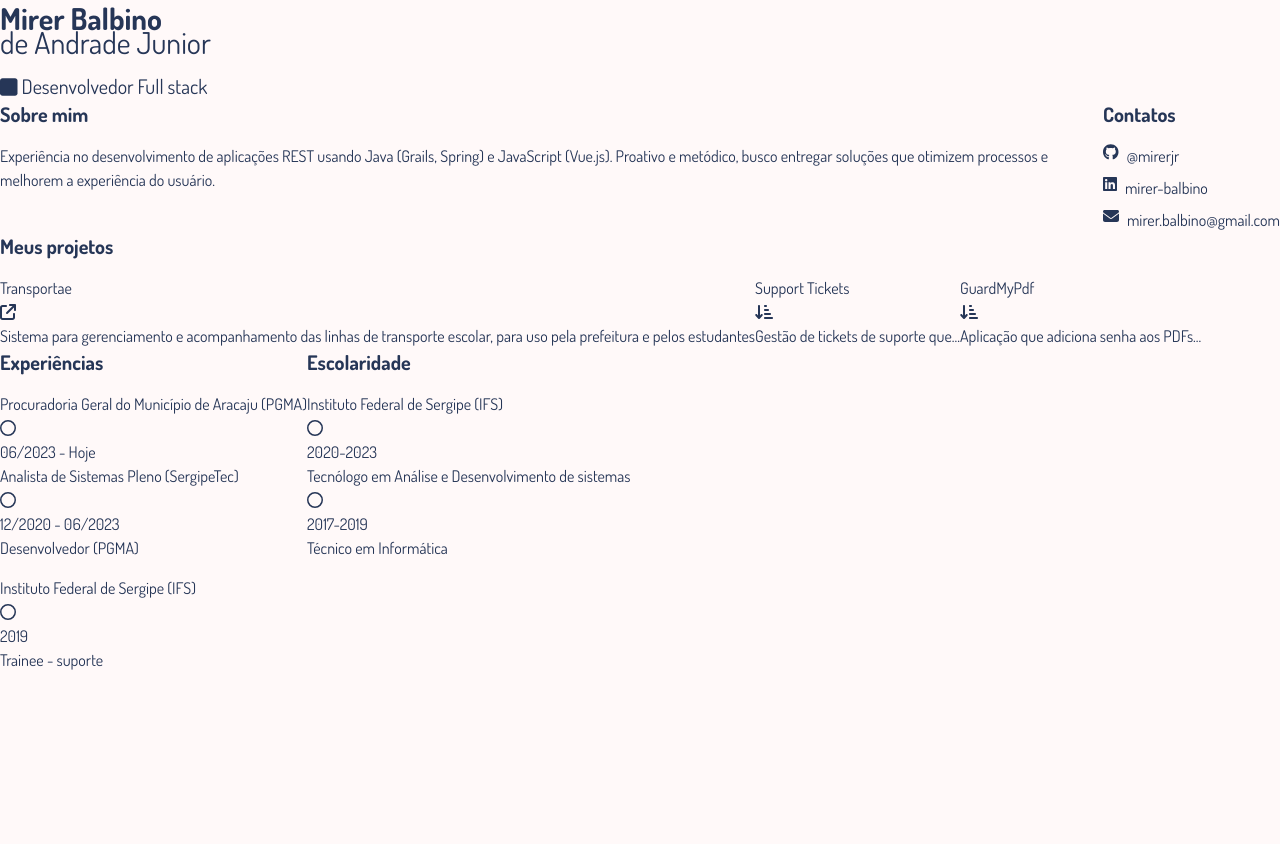
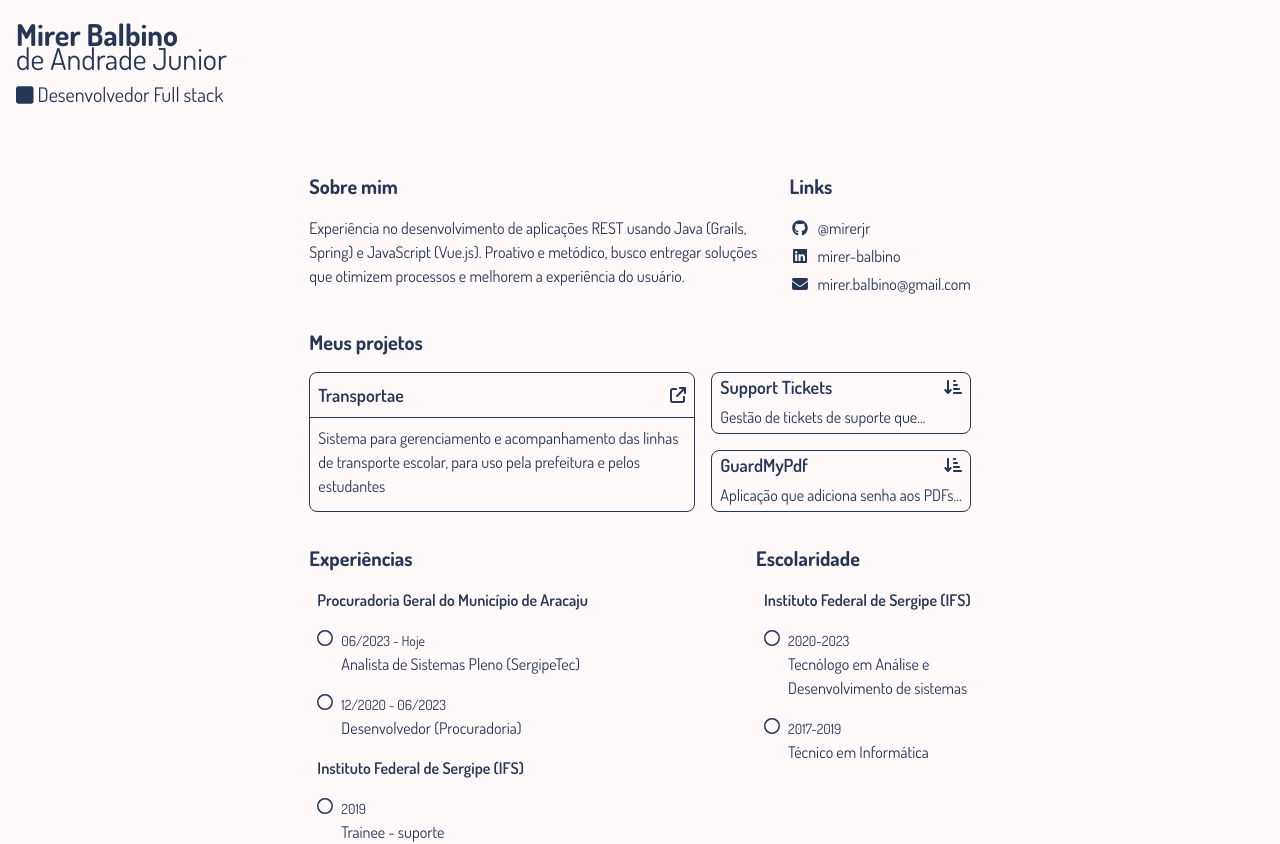
Before and after one commit to mirerjr/portfolio, a Vue app: page / in a window 1280 px wide. Before the commit the page ends 800 px from the top, so only its background shows below. Built offline with nearby package versions, Linux system fonts and the light colour scheme.

Commit message:
style: apply sections styling based on the prototype

```diff
--- a/src/App.vue
+++ b/src/App.vue
@@ -3,7 +3,8 @@ import BaseSection from "./components/BaseSection.vue";
 </script>
 
 <template>
-  <header class="flex flex-col gap-6">
+  <div class="flex flex-col gap-12">
+    <header class="m-4 flex flex-col gap-4">
       <div>
         <h1 class="text-3xl font-bold">
           Mirer Balbino
@@ -14,35 +15,44 @@ import BaseSection from "./components/BaseSection.vue";
         <fontAwesomeIcon icon="fa-solid fa-square" /> Desenvolvedor Full stack
       </p>
     </header>
-  <main>
-    <section class="flex">
-      <BaseSection title="Sobre mim">
+    <main class="mx-auto flex max-w-3xl flex-col gap-8 px-4">
+      <section
+        class="flex flex-col gap-8 sm:flex-row sm:justify-between sm:gap-4"
+      >
+        <BaseSection title="Sobre mim" class="max-w-md">
           <p>
-          Experiência no desenvolvimento de aplicações REST usando Java (Grails,
-          Spring) e JavaScript (Vue.js). Proativo e metódico, busco entregar
-          soluções que otimizem processos e melhorem a experiência do usuário.
+            Experiência no desenvolvimento de aplicações REST usando Java
+            (Grails, Spring) e JavaScript (Vue.js). Proativo e metódico, busco
+            entregar soluções que otimizem processos e melhorem a experiência do
+            usuário.
           </p>
         </BaseSection>
-      <BaseSection title="Contatos">
-        <ul class="flex flex-col gap-2">
+        <BaseSection title="Links" class="order-first sm:order-last">
+          <ul class="flex flex-row flex-wrap gap-1 gap-x-4 sm:flex-col">
             <li>
-            <a href="https://github.com/mirerjr" class="flex gap-2">
-              <fontAwesomeIcon icon="fa-brands fa-github" />
+              <a
+                href="https://github.com/mirerjr"
+                class="flex items-center gap-2"
+              >
+                <fontAwesomeIcon icon="fa-brands fa-github" class="w-5" />
                 @mirerjr
               </a>
             </li>
             <li>
               <a
                 href="https://www.linkedin.com/in/mirer-balbino"
-              class="flex gap-2"
+                class="flex items-center gap-2"
               >
-              <fontAwesomeIcon icon="fa-brands fa-linkedin" />
+                <fontAwesomeIcon icon="fa-brands fa-linkedin" class="w-5" />
                 mirer-balbino
               </a>
             </li>
             <li>
-            <a href="mailto:mirer.balbino@gmail.com" class="flex gap-2">
-              <fontAwesomeIcon icon="fa-solid fa-envelope" />
+              <a
+                href="mailto:mirer.balbino@gmail.com"
+                class="flex items-center gap-2"
+              >
+                <fontAwesomeIcon icon="fa-solid fa-envelope" class="w-5" />
                 mirer.balbino@gmail.com
               </a>
             </li>
@@ -50,61 +60,69 @@ import BaseSection from "./components/BaseSection.vue";
         </BaseSection>
       </section>
       <BaseSection title="Meus projetos">
-      <div class="flex">
-        <article>
-          <header>
-            <h3>Transportae</h3>
+        <div class="flex gap-4">
+          <article class="rounded-lg border border-main">
+            <header class="flex items-center justify-between border-b p-2">
+              <h3 class="text-lg font-semibold">Transportae</h3>
               <fontAwesomeIcon icon="fa-solid fa-external-link" />
             </header>
-          <p>
-            Sistema para gerenciamento e acompanhamento das linhas de transporte
-            escolar, para uso pela prefeitura e pelos estudantes
+            <p class="max-w-sm p-2">
+              Sistema para gerenciamento e acompanhamento das linhas de
+              transporte escolar, para uso pela prefeitura e pelos estudantes
             </p>
           </article>
-        <article>
-          <header>
-            <h3>Support Tickets</h3>
+          <div class="flex flex-col gap-4">
+            <article class="cursor-pointer rounded-lg border border-main">
+              <header class="flex items-center justify-between px-2">
+                <h3 class="text-lg font-semibold">Support Tickets</h3>
                 <fontAwesomeIcon icon="fa-solid fa-arrow-down-short-wide" />
               </header>
-          <p>Gestão de tickets de suporte que...</p>
+              <p class="max-w-sm px-2 py-1">
+                Gestão de tickets de suporte que...
+              </p>
             </article>
-        <article>
-          <header>
-            <h3>GuardMyPdf</h3>
+            <article class="cursor-pointer rounded-lg border border-main">
+              <header class="flex items-center justify-between px-2">
+                <h3 class="text-lg font-semibold">GuardMyPdf</h3>
                 <fontAwesomeIcon icon="fa-solid fa-arrow-down-short-wide" />
               </header>
-          <p>Aplicação que adiciona senha aos PDFs...</p>
+              <p class="max-w-sm px-2 py-1">
+                Aplicação que adiciona senha aos PDFs...
+              </p>
             </article>
           </div>
+        </div>
       </BaseSection>
-    <div class="flex">
+      <div class="flex flex-col justify-between gap-8 sm:flex-row sm:gap-2">
         <BaseSection title="Experiências">
-        <article>
-          <h4>Procuradoria Geral do Município de Aracaju (PGMA)</h4>
-          <ul>
-            <li>
+          <article class="flex flex-col gap-4 pl-2">
+            <h3 class="font-semibold">
+              Procuradoria Geral do Município de Aracaju
+            </h3>
+            <ul class="flex flex-col gap-4">
+              <li class="flex items-baseline gap-2">
                 <fontAwesomeIcon icon="fa-regular fa-circle" />
                 <div>
-                <span>06/2023 - Hoje</span>
+                  <span class="text-sm">06/2023 - Hoje</span>
                   <p>Analista de Sistemas Pleno (SergipeTec)</p>
                 </div>
               </li>
-            <li>
+              <li class="flex items-baseline gap-2">
                 <fontAwesomeIcon icon="fa-regular fa-circle" />
                 <div>
-                <span>12/2020 - 06/2023</span>
-                <p>Desenvolvedor (PGMA)</p>
+                  <span class="text-sm">12/2020 - 06/2023</span>
+                  <p>Desenvolvedor (Procuradoria)</p>
                 </div>
               </li>
             </ul>
           </article>
-        <article>
-          <h4>Instituto Federal de Sergipe (IFS)</h4>
-          <ul>
-            <li>
+          <article class="flex flex-col gap-4 pl-2">
+            <h3 class="font-semibold">Instituto Federal de Sergipe (IFS)</h3>
+            <ul class="flex flex-col gap-4">
+              <li class="flex items-baseline gap-2">
                 <fontAwesomeIcon icon="fa-regular fa-circle" />
                 <div>
-                <span>2019</span>
+                  <span class="text-sm">2019</span>
                   <p>Trainee - suporte</p>
                 </div>
               </li>
@@ -112,20 +130,21 @@ import BaseSection from "./components/BaseSection.vue";
           </article>
         </BaseSection>
         <BaseSection title="Escolaridade">
-        <article>
-          <h4>Instituto Federal de Sergipe (IFS)</h4>
-          <ul>
-            <li>
+          <article class="flex flex-col gap-4 pl-2">
+            <h3 class="font-semibold">Instituto Federal de Sergipe (IFS)</h3>
+            <ul class="flex flex-col gap-4">
+              <li class="flex items-baseline gap-2">
                 <fontAwesomeIcon icon="fa-regular fa-circle" />
                 <div>
-                <span>2020-2023</span>
-                <p>Tecnólogo em Análise e Desenvolvimento de sistemas</p>
+                  <span class="text-sm">2020-2023</span>
+                  <p class="block">Tecnólogo em Análise e</p>
+                  <p>Desenvolvimento de sistemas</p>
                 </div>
               </li>
-            <li>
+              <li class="flex items-baseline gap-2">
                 <fontAwesomeIcon icon="fa-regular fa-circle" />
                 <div>
-                <span>2017-2019</span>
+                  <span class="text-sm">2017-2019</span>
                   <p>Técnico em Informática</p>
                 </div>
               </li>
@@ -134,16 +153,5 @@ import BaseSection from "./components/BaseSection.vue";
         </BaseSection>
       </div>
     </main>
+  </div>
 </template>
-
-<style>
-@layer base {
-  h3 {
-    font-size: var(--text-xl);
-    font-weight: 600;
-  }
-  h4 {
-    font-size: var(--text-lg);
-  }
-}
-</style>
```
Lines whose indentation alone changed are shown as unchanged.
